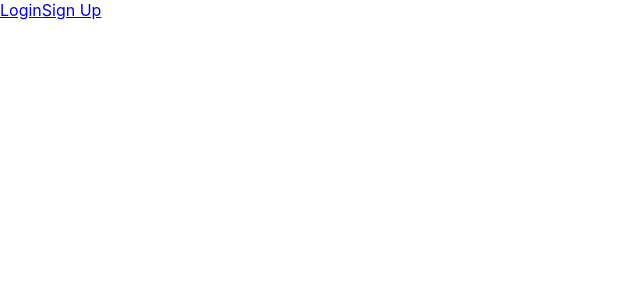
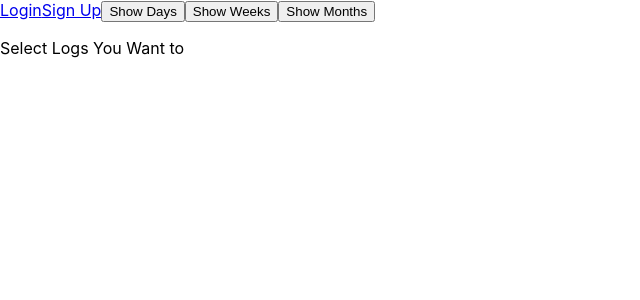
Before and after one commit to bw-sleeptracker/front-end, a React (Create React App) app: page /day-logs in a window 1280 px wide. Shown: the top 300 px of the page, without its empty margins (0-640 px from the left). Built offline with nearby package versions, Linux system fonts and the light colour scheme; sample sign-in values are in the browser's storage.

Commit message:
created SleepLogPage and got axios connected

```diff
--- a/package.json
+++ b/package.json
@@ -8,7 +8,7 @@
     "@testing-library/user-event": "^7.2.1",
     "axios": "^0.20.0",
     "bootstrap": "^4.5.2",
-    "moment": "^2.28.0",
+    "moment": "^2.29.0",
     "react": "^16.13.1",
     "react-dom": "^16.13.1",
     "react-router-dom": "^5.2.0",
--- a/src/App.js
+++ b/src/App.js
@@ -3,7 +3,7 @@ import React, { useState } from 'react';
 import { Switch, Route, Link } from 'react-router-dom';
 
 // * utility  comp
-// import PrivateRoute from './components/PrivateRoute';
+import PrivateRoute from './components/PrivateRoute';
 
 // * styling
 // commented out because of no css folder
@@ -14,7 +14,7 @@ import { bootstrap } from "react-router-dom";
 import LoginPage from './components/LoginPage';
 import SignUpForm from './components/SignUpForm';
 import MainObject from './components/MainObject';
-
+import SleepLogPage from './components/SleepLogPage'
 // import logo from './logo.svg';
 // import './App.css';
 
@@ -52,15 +52,16 @@ function App() {
           <LoginPage />
             </Route>
             <Route path='/register'>
-            <LoginPage />
+              <SignUpForm />
             </Route>
           {/* {/* need to make a component for SleepTrackList}
            <PrivateRoute exact path='/sleeptracker' component={SleepTrackerList} /> */}
 
       </Switch>
-       <Route path="/sleep-tracker">
-        <MainObject />
-       </ Route>
+       <PrivateRoute path="/sleep-tracker"component={MainObject}/>
+
+       <PrivateRoute path="/day-logs"component={SleepLogPage}/>
+
     </div>
 
 // second easier option..
--- a/src/components/LoginPage.js
+++ b/src/components/LoginPage.js
@@ -4,6 +4,7 @@ import { Route, Link , useHistory} from "react-router-dom";
 import * as yup from "yup";
 import axios from "axios";
 import styled from "styled-components";
+import {axiosWithAuth} from '../utils/axiosWithAuth'
 
 const formSchema = yup.object().shape({
   username: yup.string().required("full username please"),
@@ -55,11 +56,11 @@ const LoginPage = (props) => {
   const formSubmit = (event) => {
 
     event.preventDefault();
-    axios
-    .post("https://sleep-tracker-backend.herokuapp.com/auth/login", formState)
+    axiosWithAuth()
+    .post("https://sleep-tracker-backend.herokuapp.com/auth/login", formState )
     .then((response) => {
       console.log(response);
-
+        localStorage.setItem('token', response.data.token)
 
     })
     .catch((err) => {
@@ -70,7 +71,8 @@ const LoginPage = (props) => {
         username: "",
         password: ""
       });
-      history.push('/sleep-tracker')
+      history.push('/day-logs')
+
   };
   const inputChange = (event) => {
     event.persist();
--- a/src/components/MainObject.js
+++ b/src/components/MainObject.js
@@ -128,9 +128,9 @@ function MainObject() {
               4
           </label>
         </fieldset>
-        <Link to="/">
+
             <button data-cy="submit-button" type='submit'>Submit</button>
-        </Link>{" "}
+
 </form>
 
     )
--- a/src/components/PrivateRoute.js
+++ b/src/components/PrivateRoute.js
@@ -4,11 +4,13 @@ import { Route, Redirect } from 'react-router-dom';
 
 
 const PrivateRoute = ({ component: Component, ...rest }) => {
+  console.log('test');
     return (
     <Route
       {...rest}
       render={(props) => {
         if (localStorage.getItem("token"))  {
+
           return <Component {...props} />;
          } else {
           return <Redirect to="/login" />
--- a/src/components/SleepLogPage.js
+++ b/src/components/SleepLogPage.js
@@ -2,45 +2,101 @@
 import React, { useState, useEffect } from "react";
 import axios from "axios";
 import { axiosWithAuth } from "../utils/axiosWithAuth";
+import moment from "moment";
 //waiting the SleepLogList component to be made, or whatever it gets called.
-import AddandEdit from "./AddandEdit";
+// import AddandEdit from "./AddandEdit";
 
 const SleepLogPage = (props) => {
+    const [dayLogs, setDayLogs] = useState([]);
+    const [weekLogs, setWeekLogs] = useState([]);
+    const [monthLogs, setMonthLogs] = useState([]);
+    const [view, setView] = useState('')
 
-    const [AddandEdit, setAddandEdit] = useState([]);
         // fetch your sleep data from the server when the component mounts
         // set that data to the SleepLogList state property
 
-  useEffect(()=> {
+const getDays = () =>{
   axiosWithAuth()
-    .get("data")
+  .get("day/current-user")
   .then(res => {
-      console.log(res);
-      setAddandEdit(res.data);
+    console.log(res.data);
+    setDayLogs(res.data)
   }).catch(err=> {
     console.log(err);
   });
-  }, []);
+  setView('day')
+}
+const getWeeks = () =>{
+  axiosWithAuth()
+  .get("week/current-user")
+  .then(res => {
+    console.log(res.data);
+    setWeekLogs(res.data)
+  }).catch(err=> {
+    console.log(err);
+  });
+  setView('week')
+}
+const getMonths = () =>{
+  axiosWithAuth()
+  .get("month/current-user")
+  .then(res => {
+    console.log(res.data);
+    setMonthLogs(res.data)
+  }).catch(err=> {
+    console.log(err);
+  });
+  setView('month')}
+const dayView = (
+    dayLogs &&
+    dayLogs.map(log =>{
+      return(
+        <div id={log.id}>
+          <p>Date: {moment(log.date).format("L")}</p>
+          <p>Bedtime: {log.bedtime}</p>
+          <p>Wake Time: {log.wake_time}</p>
+          <p>Total Hours Slept: {log.total_hour_slept}</p>
+          <p>Average Quality: {log.avarage_quality}</p>
+        </div>
+      )
+    })
+  )
 
-  useEffect(()=> {
-    const getSleepLog = () => {
-     axios
-      .get("http://localhost:5000/api/sleep/")
-      .then(res => {
-        console.log(res);
-        setAddandEdit(res.data);
+  const weekView = (
+    weekLogs &&
+    weekLogs.map(log =>{
+      return(
+        <div id={log.id}>
+          <p>Week of Year: {log.week_of_year}</p>
+          <p>Average Hours Slept: {log.average_hours_slept}</p>
+          <p>Average Quality: {log.avarage_quality}</p>
+        </div>
+      )
     })
-      .catch(error => console.log(error));
-  };
-  getSleepLog();
- }, []);
+  )
 
+  const monthView = (
+    monthLogs &&
+    monthLogs.map(log =>{
+      return(
+        <div id={log.id}>
+          <p>Month of Year: {log.month_of_year}</p>
+          <p>Average Hours Slept: {log.average_hours_slept}</p>
+          <p>Average Quality: {log.avarage_quality}</p>
+        </div>
+      )
+    })
+  )
 
   return (
       //waiting the SleepLogList component to be made, or whatever it gets called.
     <>
-      <h1>Just Making Magic!!!</h1>
-      <AddandEdit sleep={addAndEdit} updateSleepLog={setAddandEdit} />
+    <button onClick={getDays}>Show Days</button>
+    <button onClick={getWeeks}>Show Weeks</button>
+    <button onClick={getMonths}>Show Months</button>
+    {
+       view==="day" ?(dayView): view==="week" ? (weekView): view==="month" ? (monthView): (<p>Select Logs You Want to</p>)
+    }
 
     </>
   );
--- a/src/utils/axiosWithAuth.js
+++ b/src/utils/axiosWithAuth.js
@@ -4,7 +4,8 @@ export const axiosWithAuth = () => {
     const token = window.localStorage.getItem('token');
 
     return axios.create({
-        baseURL: 'http://localhost:5000/api/',
+        baseURL: 'https://sleep-tracker-backend.herokuapp.com/',
+
         headers: {
             Authorization: token
         }
```
Also changed, not shown: 1 other file (tests, documents, lock files or other folders). Lines whose indentation alone changed are shown as unchanged.
